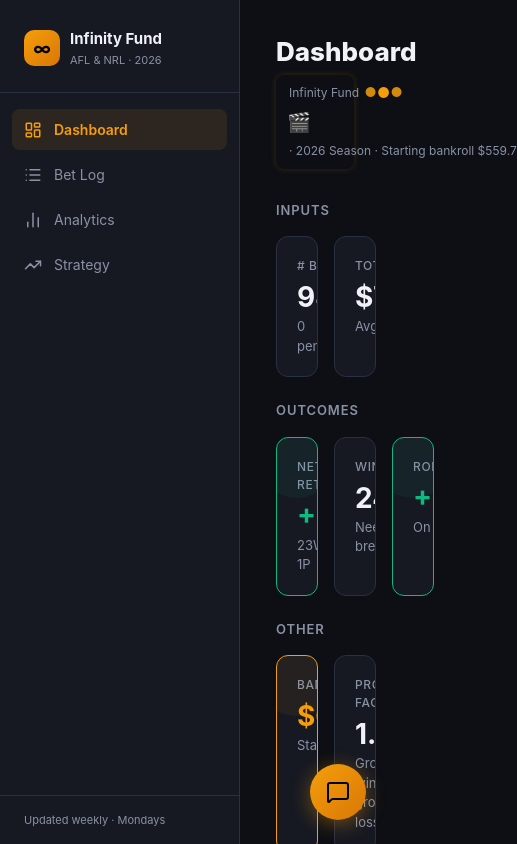
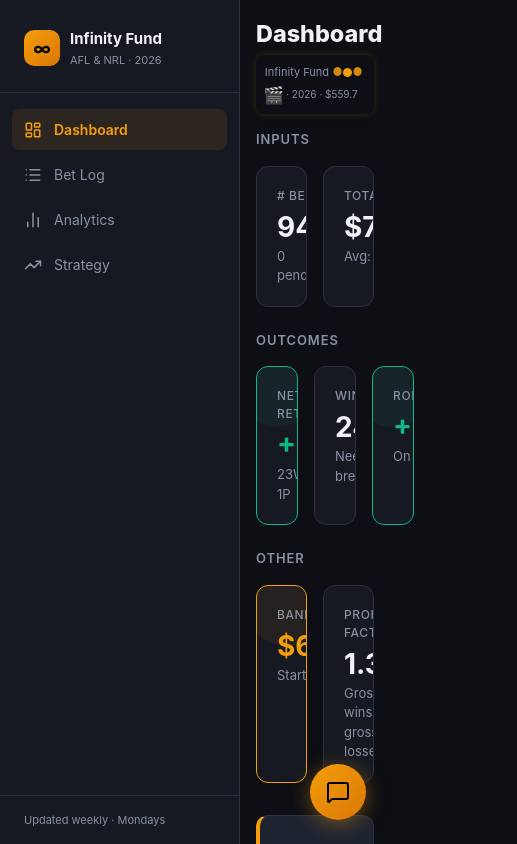
Before and after one commit to BennetMC2/infinityfund, a Next.js app: page / in a window 390 px wide. Shown: the top 844 px of the page, 517 px wide, since content can reach past the window. Built offline with nearby package versions, Linux system fonts and the light colour scheme.

Commit message:
Fix mobile scaling with responsive layout and simplified header text

```diff
--- a/app/DashboardClient.tsx
+++ b/app/DashboardClient.tsx
@@ -21,7 +21,13 @@ interface Props {
   overview: string;
 }
 
-const PAGE_STYLE = { padding: "32px 36px", maxWidth: "1200px" };
+const PAGE_STYLE = {
+  padding: "clamp(16px, 4vw, 36px)",
+  maxWidth: "1200px",
+  margin: "0 auto",
+  width: "100%",
+  boxSizing: "border-box" as const,
+};
 const SECTION_TITLE: React.CSSProperties = {
   fontSize: "13px",
   fontWeight: 600,
@@ -71,47 +77,47 @@ export default function DashboardClient({ stats, equityCurve, recentBets, config
     <div style={PAGE_STYLE}>
       <style>{PULSE_ANIMATION}</style>
       {/* Header */}
-      <div style={{ marginBottom: "32px" }}>
-        <h1 style={{ fontSize: "26px", fontWeight: 800, color: "var(--text-primary)", margin: 0 }}>
+      <div style={{ marginBottom: "clamp(16px, 4vw, 32px)" }}>
+        <h1 style={{ fontSize: "clamp(22px, 6vw, 26px)", fontWeight: 800, color: "var(--text-primary)", margin: 0 }}>
           Dashboard
         </h1>
         <div
           style={{
-            fontSize: "clamp(12px, 3vw, 14px)",
+            fontSize: "clamp(11px, 2.5vw, 14px)",
             color: hoverHeader ? "var(--accent)" : "var(--text-secondary)",
-            marginTop: "4px",
+            marginTop: "clamp(4px, 1vw, 8px)",
             cursor: "pointer",
             display: "flex",
             alignItems: "center",
-            gap: "clamp(4px, 2vw, 8px)",
-            width: "100%",
-            maxWidth: "fit-content",
-            padding: "8px 12px",
+            gap: "clamp(2px, 1vw, 6px)",
+            padding: "clamp(6px, 2vw, 12px)",
             borderRadius: "8px",
             transition: "all 0.2s ease",
             background: hoverHeader ? "var(--surface)" : "transparent",
             position: "relative",
             animation: "glow 2.5s ease-in-out infinite",
             border: hoverHeader ? "1px solid var(--accent)" : "1px solid transparent",
+            minHeight: "44px",
             flexWrap: "wrap",
-            minHeight: "44px",
           }}
           onMouseEnter={() => setHoverHeader(true)}
           onMouseLeave={() => setHoverHeader(false)}
           onClick={() => setShowMemes(true)}
         >
-          <span style={{ display: "flex", alignItems: "center", gap: "6px", animation: hoverHeader ? "wiggle 0.5s ease-in-out infinite" : "none", whiteSpace: "nowrap" }}>
+          <span style={{ display: "flex", alignItems: "center", gap: "clamp(2px, 1vw, 4px)", animation: hoverHeader ? "wiggle 0.5s ease-in-out infinite" : "none" }}>
             {config.fundName}
-            <span style={{ display: "flex", gap: "2px", fontSize: "clamp(12px, 3vw, 14px)" }}>
+            <span style={{ display: "flex", gap: "1px", fontSize: "clamp(10px, 2.5vw, 13px)" }}>
               <span style={{ animation: "pulse-dot 1.2s ease-in-out infinite", animationDelay: "0s", color: "var(--accent)" }}>●</span>
               <span style={{ animation: "pulse-dot 1.2s ease-in-out infinite", animationDelay: "0.2s", color: "var(--accent)" }}>●</span>
               <span style={{ animation: "pulse-dot 1.2s ease-in-out infinite", animationDelay: "0.4s", color: "var(--accent)" }}>●</span>
             </span>
           </span>
-          <span style={{ fontSize: "clamp(16px, 4vw, 18px)", animation: "pulse-dot 1.5s ease-in-out infinite" }}>
+          <span style={{ fontSize: "clamp(14px, 3vw, 18px)", animation: "pulse-dot 1.5s ease-in-out infinite" }}>
             🎬
           </span>
-          <span style={{ whiteSpace: "nowrap" }}>· {config.season} Season · Starting bankroll ${config.startingBankroll.toLocaleString("en-AU")}</span>
+          <span style={{ fontSize: "clamp(10px, 2.5vw, 14px)" }}>
+            · {config.season} · ${config.startingBankroll.toLocaleString("en-AU")}
+          </span>
         </div>
       </div>
 
```
